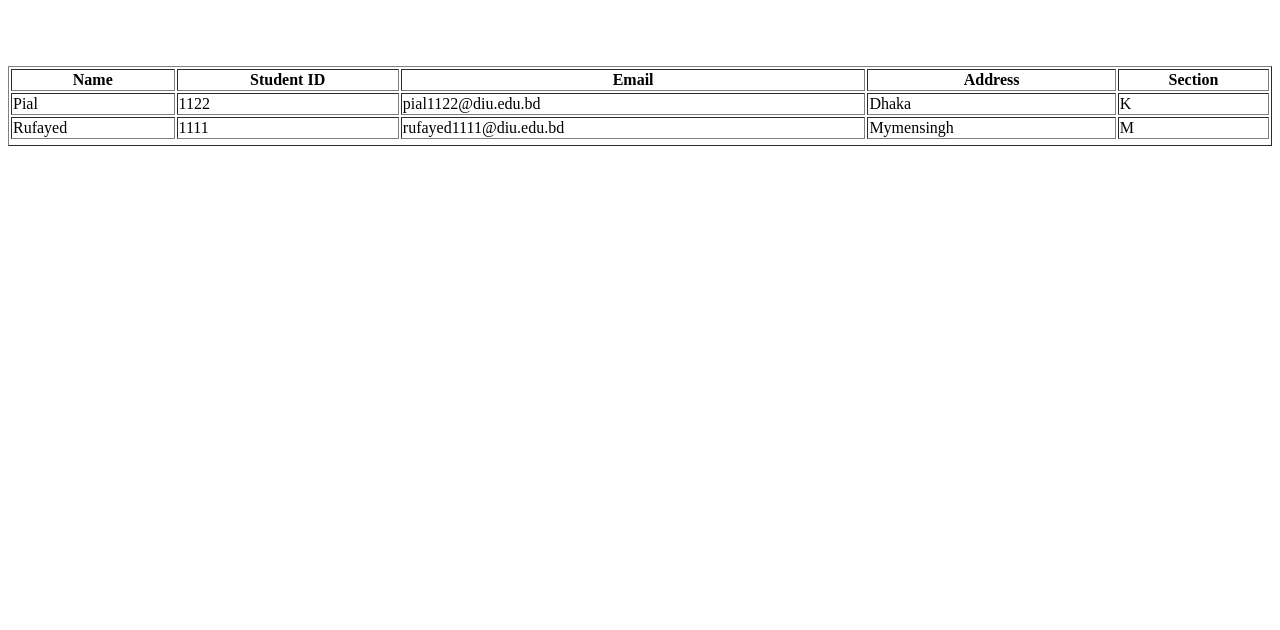
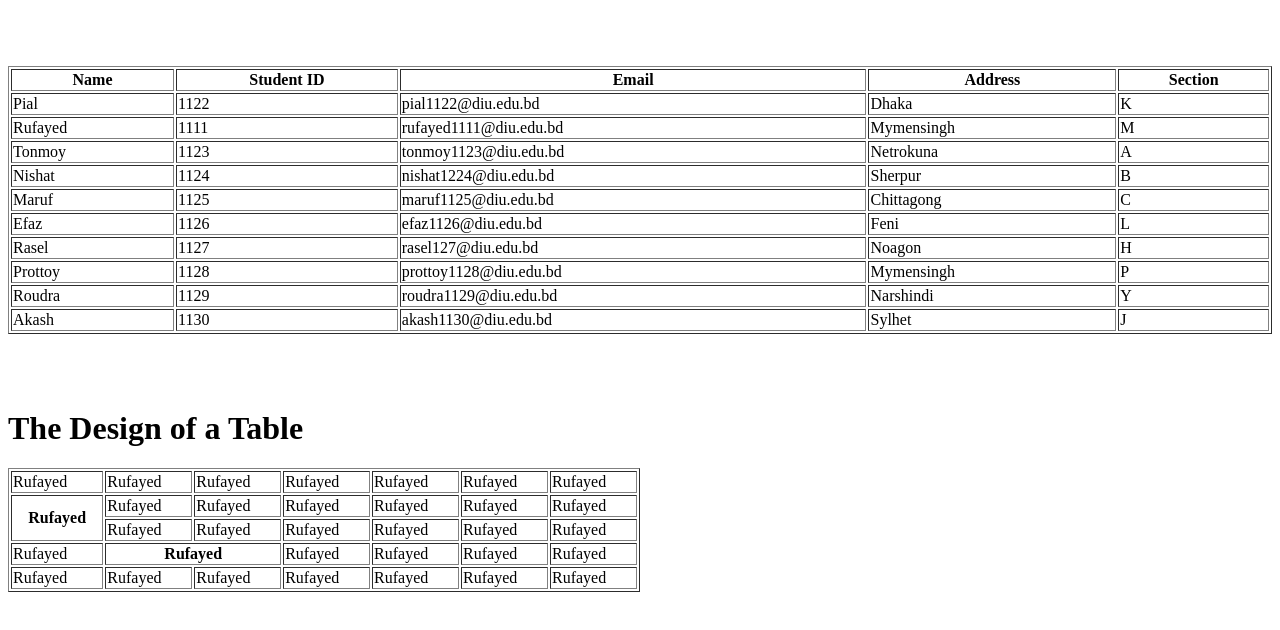
Before and after one commit to rufayed626pial/Class-7_Web-Development_Assignment, a plain HTML site: page index.html in a window 1280 px wide. Drawn offline with Linux system fonts and the light colour scheme.

Commit message:
Full Complete

```diff
--- a/index.html
+++ b/index.html
@@ -31,8 +31,110 @@
                 <td>Mymensingh</td>
                 <td>M</td>
             </tr>
-            <tr></tr>
-            <tr></tr>
+            <tr>
+                <td>Tonmoy</td>
+                <td>1123</td>
+                <td>tonmoy1123@diu.edu.bd</td>
+                <td>Netrokuna</td>
+                <td>A</td>
+            </tr>
+            <tr>
+                <td>Nishat</td>
+                <td>1124</td>
+                <td>nishat1224@diu.edu.bd</td>
+                <td>Sherpur</td>
+                <td>B</td>
+            </tr>
+            <tr>
+                <td>Maruf</td>
+                <td>1125</td>
+                <td>maruf1125@diu.edu.bd</td>
+                <td>Chittagong</td>
+                <td>C</td>
+            </tr>
+            <tr>
+                <td>Efaz</td>
+                <td>1126</td>
+                <td>efaz1126@diu.edu.bd</td>
+                <td>Feni</td>
+                <td>L</td>
+            </tr>
+            <tr>
+                <td>Rasel</td>
+                <td>1127</td>
+                <td>rasel127@diu.edu.bd</td>
+                <td>Noagon</td>
+                <td>H</td>
+            </tr>
+            <tr>
+                <td>Prottoy</td>
+                <td>1128</td>
+                <td>prottoy1128@diu.edu.bd</td>
+                <td>Mymensingh</td>
+                <td>P</td>
+            </tr>
+            <tr>
+                <td>Roudra</td>
+                <td>1129</td>
+                <td>roudra1129@diu.edu.bd</td>
+                <td>Narshindi</td>
+                <td>Y</td>
+            </tr>
+            <tr>
+                <td>Akash</td>
+                <td>1130</td>
+                <td>akash1130@diu.edu.bd</td>
+                <td>Sylhet</td>
+                <td>J</td>
+            </tr>
+        </table>
+        <br> <br>
+<br>
+<h1>The Design of a Table</h1>
+        <table border="1" width="50%">
+            <tr>
+                <td>Rufayed</td>
+                <td>Rufayed</td>
+                <td>Rufayed</td>
+                <td>Rufayed</td>
+                <td>Rufayed</td>
+                <td>Rufayed</td>
+                <td>Rufayed</td>
+            </tr>
+            <tr>
+                <th rowspan="2">Rufayed</th>
+                <td>Rufayed</td>
+                <td>Rufayed</td>
+                <td>Rufayed</td>
+                <td>Rufayed</td>
+                <td>Rufayed</td>
+                <td>Rufayed</td>
+            </tr>
+            <tr>
+                <td>Rufayed</td>
+                <td>Rufayed</td>
+                <td>Rufayed</td>
+                <td>Rufayed</td>
+                <td>Rufayed</td>
+                <td>Rufayed</td>
+            </tr>
+            <tr>
+                <td>Rufayed</td>
+                <th colspan="2">Rufayed</th>
+                <td>Rufayed</td>
+                <td>Rufayed</td>
+                <td>Rufayed</td>
+                <td>Rufayed</td>
+            </tr>
+            <tr>
+                <td>Rufayed</td>
+                <td>Rufayed</td>
+                <td>Rufayed</td>
+                <td>Rufayed</td>
+                <td>Rufayed</td>
+                <td>Rufayed</td>
+                <td>Rufayed</td>
+            </tr>
         </table>
 
     </body>
```
